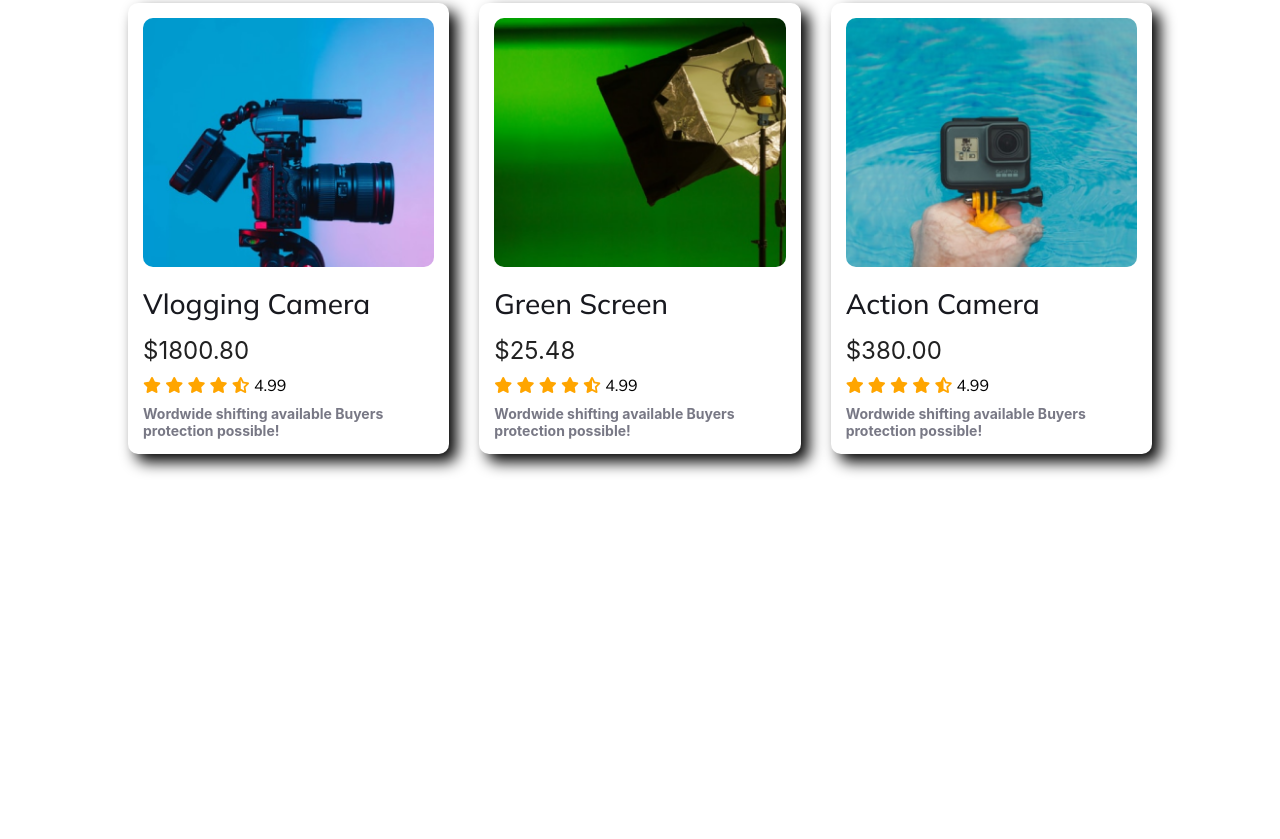
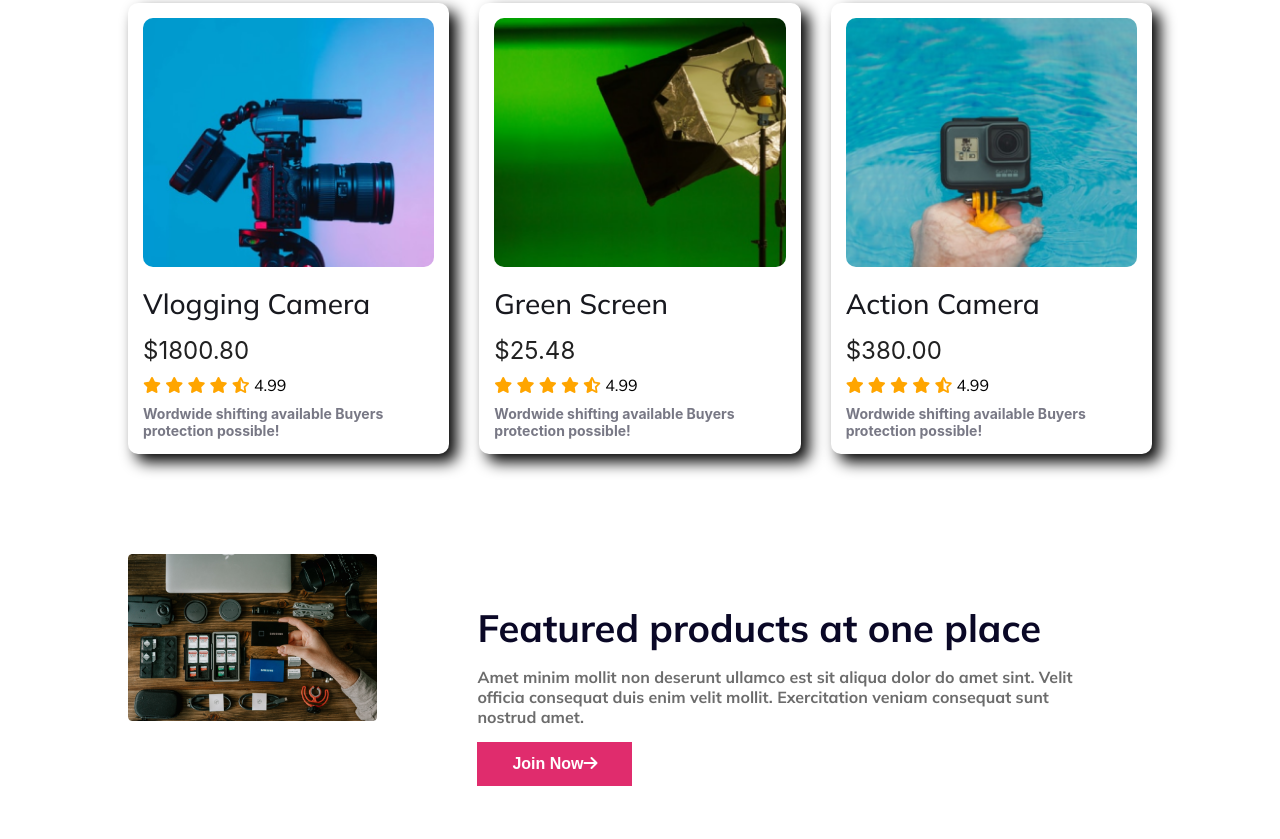
Before and after one commit to Imamasharmeen/Influencer-Gear, a plain HTML site: page index.html in a window 1280 px wide. Shown: the part 1918-2757 px from the top of the page. Before the commit the page ends 2442 px from the top, so only its background shows below. Drawn offline with Linux system fonts and the light colour scheme.

Commit message:
Featured products added and Made it responsive

```diff
--- a/index.html
+++ b/index.html
@@ -30,7 +30,7 @@
                 <h3 class="banner-title">Start your Journey as <br>Influencer</h3>
 
                 <p class="banner-description">Lorem ipsum dolor sit amet, consectetur adipiscing elit. Sem vestibulum sed scelerisque eros. Lectus faucibus.</p>
-                <button class="button">Preebook now<span><i class="fa-solid fa-arrow-right"></i></span></button>
+                <button class="button">Preebook now <span><i class="fa-solid fa-arrow-right"></i></span></button>
             </div>
 
             <div class="banner-img">
@@ -199,6 +199,17 @@
 
 
         </section>
+        <section class="Featured-products">
+            <div class="Featured-products-img">
+                <img class="products-img" src="./images/gear.png">
+            </div>
+            <div class="Featured-products-text">
+                <h3 class="Featured-products-title">Featured products at one place</h3>
+
+                <p class="Featured-products-description"> Amet minim mollit non deserunt ullamco est sit aliqua dolor do amet sint. Velit officia consequat duis enim velit mollit. Exercitation veniam consequat sunt nostrud amet.</p>
+                <button class="Featured-products-button">Join Now<span><i class="fa-solid fa-arrow-right"></i></span></button>
+            </div>
+        </section>
     </main>
 </body>
 </html>
--- a/style.css
+++ b/style.css
@@ -94,6 +94,10 @@ body {
     border-radius: 41px;
     background: rgb(224, 44, 109);
     border: none;
+    color: rgb(255, 255, 255);
+    font-size: 16px;
+    font-weight: 700;
+
 }
 
 .banner-img {
@@ -143,7 +147,7 @@ body {
 
     padding: 15px;
     border-radius: 10px;
-    box-shadow: 8px 8px 15px ;
+    box-shadow: 8px 8px 15px;
 }
 
 .device-name {
@@ -170,7 +174,55 @@ body {
     padding-top: 10px;
 }
 
+.Featured-products {
+    display: flex;
+    margin: 100px auto;
+}
+
+.Featured-products-img {
+    width: 50%;
+}
+
+.products-img {
+    width: 100%;
+}
+
+.Featured-products-text {
+    margin: 50px;
+    padding-left: 50px;
+}
+
+.Featured-products-title {
+    color: rgb(10, 8, 38);
+    font-size: 38px;
+    font-weight: 700;
+    margin-bottom: 15px;
+}
+
+.Featured-products-description {
+    color: rgb(108, 108, 108);
+    font-size: 16px;
+    font-weight: 700;
+    margin-bottom: 15px;
+}
+
+.Featured-products-button {
+    width: 155px;
+    height: 44px;
+    background: rgb(224, 44, 109);
+    color: rgb(255, 255, 255);
+    font-size: 16px;
+    font-weight: 700;
+    border: none;
+}
+
+
+
+
+
 /*Responsive for small devices*/
+
+
 @media screen and (max-width: 576px) {
     .mobile-responsive {
         display: flex;
@@ -213,9 +265,29 @@ body {
         gap: 10px;
         flex-wrap: wrap;
     }
+
     .all-collection {
         display: grid;
         grid-template-columns: repeat(1, 1fr);
         gap: 30px;
     }
+    .Featured-products {
+        flex-direction: column-reverse;
+        width: 90%;
+
+    }
+    .Featured-products-text {
+        margin: 0 auto;
+        padding: 0;
+        text-align: center;
+
+    }
+    .Featured-products-img {
+        width: 100%;
+        padding-top: 25px;
+    }
+
+
+
+
 }
```
